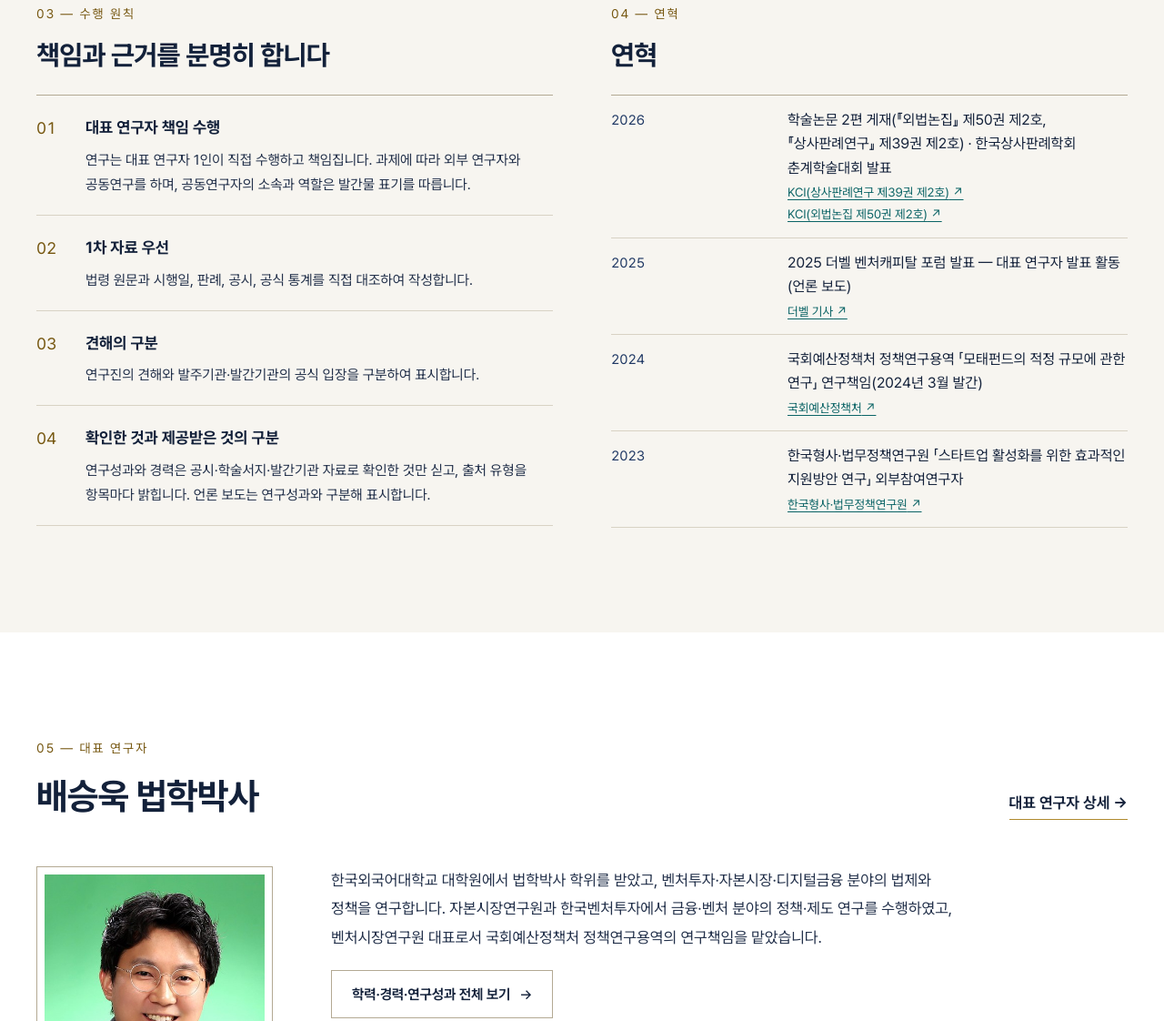
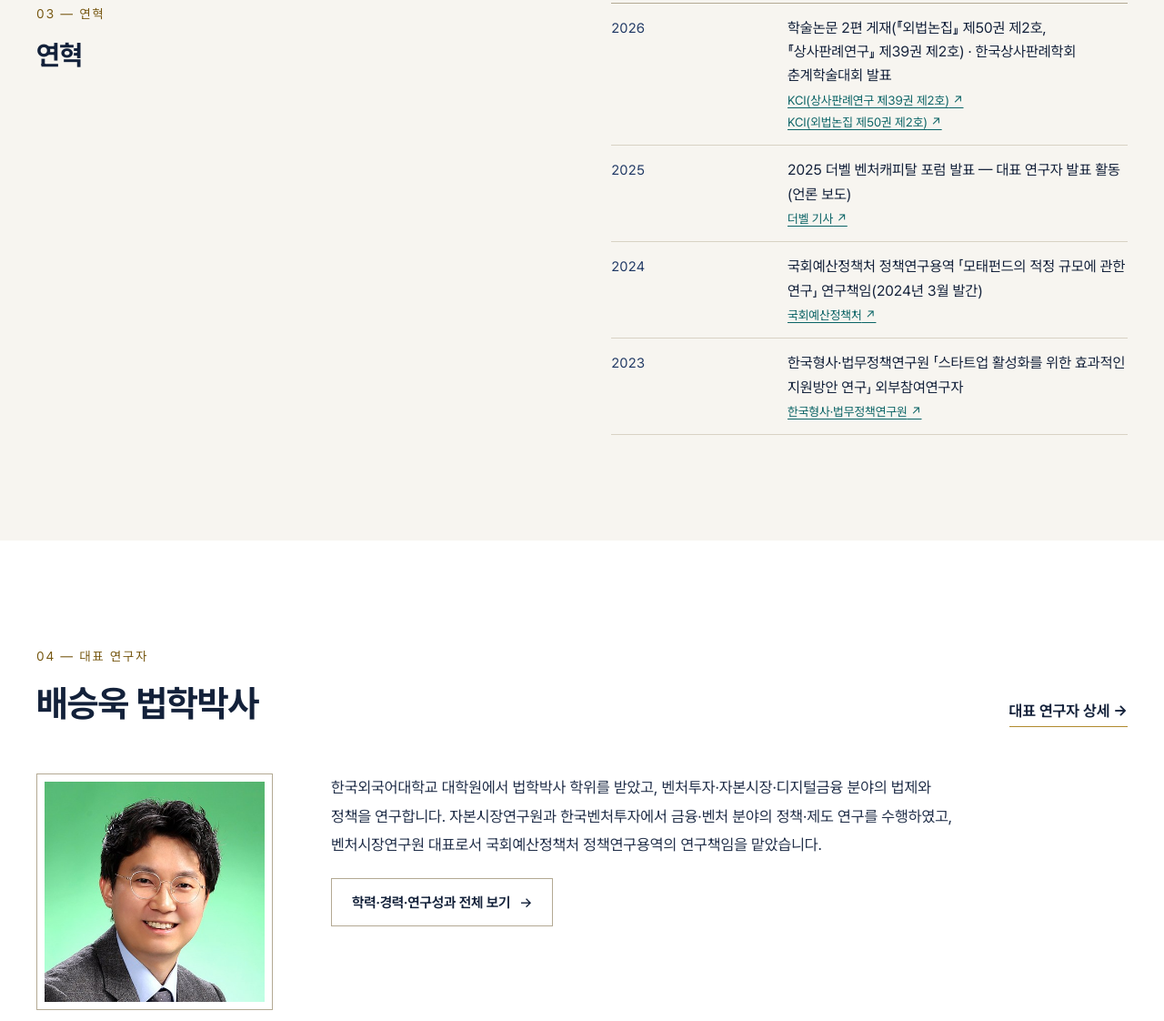
Before and after one commit to investbae/investbae.github.io, a plain HTML site: page about.html in a window 1280 px wide. Shown: the part 1547-2669 px from the top of the page at 91% size. Drawn offline with Linux system fonts and the light colour scheme.

Commit message:
Contact org info as small text; drop About "operating principles" section
Author instructions 2026-11-15.
- /contact.html: 기관 개요 shown as two small-text lines (13px) in the form column
  instead of a wide table; all five values kept with item labels
- /about.html: "03 — 수행 원칙" section removed; history (03 — 연혁) laid out like
  section 01; lead researcher renumbered 04; meta/og description updated

Co-Authored-By: Claude Opus 5.5 <noreply@anthropic.com>

```diff
--- a/about.html
+++ b/about.html
@@ -7,7 +7,7 @@
 <meta name="viewport" content="width=device-width, initial-scale=1.0, viewport-fit=cover">
 <meta name="theme-color" content="#0e1a30">
 <title>연구원 소개 | 벤처시장연구원(KVMI)</title>
-<meta name="description" content="벤처시장연구원(Korea Venture Market Institute)의 연구 분야, 수행 원칙, 연혁, 대표 연구자를 소개합니다.">
+<meta name="description" content="벤처시장연구원(Korea Venture Market Institute)의 연구 분야, 연혁, 대표 연구자를 소개합니다.">
 <meta name="author" content="벤처시장연구원">
 <link rel="canonical" href="https://kvmi.co.kr/about.html">
 <link rel="alternate" hreflang="ko" href="https://kvmi.co.kr/about.html">
@@ -15,7 +15,7 @@
 <link rel="alternate" hreflang="x-default" href="https://kvmi.co.kr/about.html">
 <meta property="og:type" content="website">
 <meta property="og:title" content="연구원 소개 | 벤처시장연구원(KVMI)">
-<meta property="og:description" content="벤처시장연구원(Korea Venture Market Institute)의 연구 분야, 수행 원칙, 연혁, 대표 연구자를 소개합니다.">
+<meta property="og:description" content="벤처시장연구원(Korea Venture Market Institute)의 연구 분야, 연혁, 대표 연구자를 소개합니다.">
 <meta property="og:locale" content="ko_KR">
 <meta property="og:url" content="https://kvmi.co.kr/about.html">
 <meta property="og:site_name" content="벤처시장연구원">
@@ -102,15 +102,9 @@
 <section class="kv-section kv-section--alt"><div class="kv-container"><div class="kv-shead"><div><span class="kv-shead__no">02 — 지향점</span><h2>데이터와 법리에 근거하는 연구</h2></div></div>
 <div class="kv-services"><div class="kv-service"><h3><span class="kv-num" lang="en">V</span>데이터와 법리에 근거하는 연구 파트너</h3><p style="margin-top:12px">벤처투자 생태계의 참여자들이 합리적으로 판단할 수 있도록, 데이터와 법·제도에 근거한 정직한 연구를 지향합니다.</p></div>
 <div class="kv-service"><h3><span class="kv-num" lang="en">M</span>근거 기반 연구로 제도 개선에 기여</h3><p style="margin-top:12px">실증 분석과 비교법 연구를 토대로 벤처투자 시장의 현황을 진단하고, 근거에 기반한 정책·제도 개선 방안을 제안합니다.</p></div></div></div></section>
-<section class="kv-section"><div class="kv-container kv-two"><div><span class="kv-shead__no">03 — 수행 원칙</span><h2 style="font-size:clamp(24px,2.4vw,30px)">책임과 근거를 분명히 합니다</h2>
-<ol class="kv-methods" style="margin-top:24px">
-<li><b>01</b><div><strong>대표 연구자 책임 수행</strong><span>연구는 대표 연구자 1인이 직접 수행하고 책임집니다. 과제에 따라 외부 연구자와 공동연구를 하며, 공동연구자의 소속과 역할은 발간물 표기를 따릅니다.</span></div></li>
-<li><b>02</b><div><strong>1차 자료 우선</strong><span>법령 원문과 시행일, 판례, 공시, 공식 통계를 직접 대조하여 작성합니다.</span></div></li>
-<li><b>03</b><div><strong>견해의 구분</strong><span>연구진의 견해와 발주기관·발간기관의 공식 입장을 구분하여 표시합니다.</span></div></li>
-<li><b>04</b><div><strong>확인한 것과 제공받은 것의 구분</strong><span>연구성과와 경력은 공시·학술서지·발간기관 자료로 확인한 것만 싣고, 출처 유형을 항목마다 밝힙니다. 언론 보도는 연구성과와 구분해 표시합니다.</span></div></li></ol></div>
-<div><span class="kv-shead__no">04 — 연혁</span><h2 style="font-size:clamp(24px,2.4vw,30px)">연혁</h2>
-<div style="margin-top:24px"><dl class="kv-cv"><div><dt>2026</dt><dd>학술논문 2편 게재(『외법논집』 제50권 제2호, 『상사판례연구』 제39권 제2호) · 한국상사판례학회 춘계학술대회 발표 <small><a href="https://www.kci.go.kr/kciportal/ci/sereArticleSearch/ciSereArtiView.kci?sereArticleSearchBean.artiId=ART003362110" rel="noopener" target="_blank">KCI(상사판례연구 제39권 제2호)<span class="kv-vh"> (새 창)</span> ↗</a></small> <small><a href="https://www.kci.go.kr/kciportal/landing/article.kci?arti_id=ART003344002" rel="noopener" target="_blank">KCI(외법논집 제50권 제2호)<span class="kv-vh"> (새 창)</span> ↗</a></small></dd></div><div><dt>2025</dt><dd>2025 더벨 벤처캐피탈 포럼 발표 — 대표 연구자 발표 활동(언론 보도) <small><a href="https://www.thebell.co.kr/front/newsview.asp?code=0303&amp;key=202506181455508640108551" rel="noopener" target="_blank">더벨 기사<span class="kv-vh"> (새 창)</span> ↗</a></small></dd></div><div><dt>2024</dt><dd>국회예산정책처 정책연구용역 「모태펀드의 적정 규모에 관한 연구」 연구책임(2024년 3월 발간) <small><a href="https://www.nabo.go.kr/ko/report/policyView.do?idx=8315&amp;key=2507040010" rel="noopener" target="_blank">국회예산정책처<span class="kv-vh"> (새 창)</span> ↗</a></small></dd></div><div><dt>2023</dt><dd>한국형사·법무정책연구원 「스타트업 활성화를 위한 효과적인 지원방안 연구」 외부참여연구자 <small><a href="https://www.kicj.re.kr/board.es?act=view&amp;bid=0001&amp;list_no=14034&amp;mid=a10101000000&amp;tag=" rel="noopener" target="_blank">한국형사·법무정책연구원<span class="kv-vh"> (새 창)</span> ↗</a></small></dd></div></dl></div></div></div></section>
-<section class="kv-section kv-section--white"><div class="kv-container"><div class="kv-shead"><div><span class="kv-shead__no">05 — 대표 연구자</span><h2>배승욱 법학박사</h2></div><a class="kv-link" href="/people/bae-seunguk/">대표 연구자 상세</a></div>
+<section class="kv-section"><div class="kv-container kv-two"><div><span class="kv-shead__no">03 — 연혁</span><h2 style="font-size:clamp(24px,2.4vw,30px)">연혁</h2></div>
+<div><dl class="kv-cv"><div><dt>2026</dt><dd>학술논문 2편 게재(『외법논집』 제50권 제2호, 『상사판례연구』 제39권 제2호) · 한국상사판례학회 춘계학술대회 발표 <small><a href="https://www.kci.go.kr/kciportal/ci/sereArticleSearch/ciSereArtiView.kci?sereArticleSearchBean.artiId=ART003362110" rel="noopener" target="_blank">KCI(상사판례연구 제39권 제2호)<span class="kv-vh"> (새 창)</span> ↗</a></small> <small><a href="https://www.kci.go.kr/kciportal/landing/article.kci?arti_id=ART003344002" rel="noopener" target="_blank">KCI(외법논집 제50권 제2호)<span class="kv-vh"> (새 창)</span> ↗</a></small></dd></div><div><dt>2025</dt><dd>2025 더벨 벤처캐피탈 포럼 발표 — 대표 연구자 발표 활동(언론 보도) <small><a href="https://www.thebell.co.kr/front/newsview.asp?code=0303&amp;key=202506181455508640108551" rel="noopener" target="_blank">더벨 기사<span class="kv-vh"> (새 창)</span> ↗</a></small></dd></div><div><dt>2024</dt><dd>국회예산정책처 정책연구용역 「모태펀드의 적정 규모에 관한 연구」 연구책임(2024년 3월 발간) <small><a href="https://www.nabo.go.kr/ko/report/policyView.do?idx=8315&amp;key=2507040010" rel="noopener" target="_blank">국회예산정책처<span class="kv-vh"> (새 창)</span> ↗</a></small></dd></div><div><dt>2023</dt><dd>한국형사·법무정책연구원 「스타트업 활성화를 위한 효과적인 지원방안 연구」 외부참여연구자 <small><a href="https://www.kicj.re.kr/board.es?act=view&amp;bid=0001&amp;list_no=14034&amp;mid=a10101000000&amp;tag=" rel="noopener" target="_blank">한국형사·법무정책연구원<span class="kv-vh"> (새 창)</span> ↗</a></small></dd></div></dl></div></div></section>
+<section class="kv-section kv-section--white"><div class="kv-container"><div class="kv-shead"><div><span class="kv-shead__no">04 — 대표 연구자</span><h2>배승욱 법학박사</h2></div><a class="kv-link" href="/people/bae-seunguk/">대표 연구자 상세</a></div>
 <div class="kv-person"><div><div class="kv-person__photo"><img src="/assets/leader.jpg" alt="배승욱 대표 연구자 사진" width="440" height="440" loading="lazy"></div></div>
 <div><p class="kv-person__bio" style="margin-top:0">한국외국어대학교 대학원에서 법학박사 학위를 받았고, 벤처투자·자본시장·디지털금융 분야의 법제와 정책을 연구합니다. 자본시장연구원과 한국벤처투자에서 금융·벤처 분야의 정책·제도 연구를 수행하였고, 벤처시장연구원 대표로서 국회예산정책처 정책연구용역의 연구책임을 맡았습니다.</p><p style="margin-top:20px"><a class="kv-btn kv-btn--ghost" href="/people/bae-seunguk/">학력·경력·연구성과 전체 보기</a></p></div></div></div></section>
 <section class="kv-section" style="padding-block:48px"><div class="kv-container"><aside class="kv-notice" aria-label="이용 안내"><h2>안내 말씀</h2><ul><li>벤처시장연구원은 학술·정책연구와 연구 기반 기관 자문을 수행합니다. 개별 사안에 대한 법률자문·대리·법률의견서 작성, 특정 종목·금융상품에 대한 투자자문·투자권유는 제공하지 않습니다.</li><li>연구 자료는 작성 시점의 법령과 자료에 근거하며, 이후 법령 개정·시장 변화에 따라 달라질 수 있습니다.</li><li>이 누리집에 연구성과를 소개한 사실이 발간기관의 후원·보증·제휴를 뜻하지 않습니다. 견해의 귀속은 각 원문의 고지를 따르며, 원문 제공 여부와 이용조건은 항목별 안내를 확인해 주십시오.</li></ul></aside></div></section><section class="kv-cta kv-on-navy"><div class="kv-container kv-cta__grid"><div><span class="kv-eyebrow" lang="en">Contact</span><h2>연구·자문 협력 문의</h2><p>벤처투자·자본시장 분야의 연구용역 및 기관 연구 자문에 관하여 문의해 주시기 바랍니다.</p></div><a class="kv-btn kv-btn--gold" href="/contact.html#inquiry">문의하기</a></div></section></main>
```
Also changed, not shown: contact.html (+1 -1 lines).
